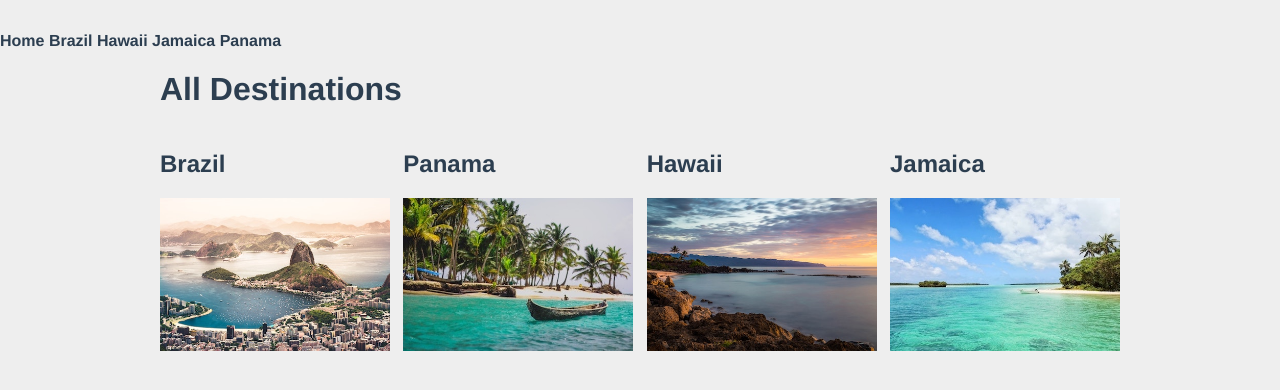
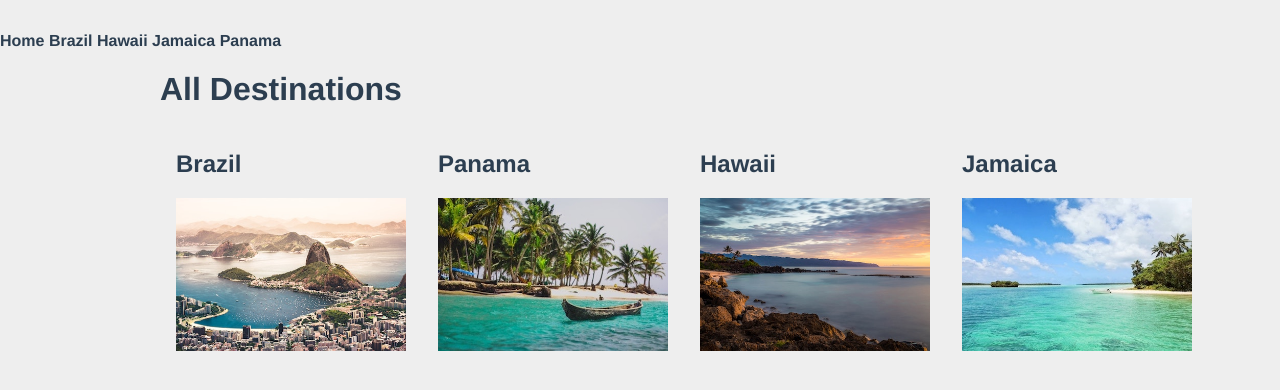
Before and after one commit to E-IckArt/vue-router-training, a Vue app: page / in a window 1280 px wide. Shown: the top 390 px of the page. Built offline with nearby package versions, Linux system fonts and the light colour scheme.

Commit message:
Add dynamic routes

```diff
--- a/src/router/index.ts
+++ b/src/router/index.ts
@@ -1,9 +1,5 @@
 import { createRouter, createWebHistory } from 'vue-router'
 import Home from '@/views/Home.vue'
-import Brazil from '@/views/Brazil.vue';
-import Hawaii from '@/views/Hawaii.vue';
-import Jamaica from "@/views/Jamaica.vue";
-import Panama from "@/views/Panama.vue";
 
 
 const routes = [
@@ -15,28 +11,33 @@
   {
     path: '/brazil',
     name: 'brazil',
-    component: Brazil
+    component: ()=>import('@/views/Brazil.vue') // Code for Lazy loading
   },
   {
     path: '/hawaii',
     name: 'hawaii',
-    component: Hawaii
+    component: ()=>import('@/views/Hawaii.vue')
   },
   {
     path: '/jamaica',
     name: 'jamaica',
-    component: Jamaica
+    component: ()=>import('@/views/Jamaica.vue')
   },
   {
     path: '/panama',
     name: 'panama',
-    component: Panama
+    component: ()=>import('@/views/Panama.vue')
+  },
+  {
+    path: '/destination/:id',
+    name: 'destination',
+    component: ()=>import('@/views/DestinationShow.vue')
   }
 ]
 
 const router = createRouter({
   history: createWebHistory(import.meta.env.BASE_URL),
-  linkActiveClass: "active",
+  //linkActiveClass: "active",
   routes
 })
 
--- /dev/null
+++ b/src/views/DestinationShow.vue
@@ -0,0 +1,28 @@
+<template>
+  <section class="destination">
+    <h1> {{ destination.name }}</h1>
+    <div class="destination-details">
+      <img :src="`/images/${destination.image}`" :alt="destination.name">
+      <p> {{ destination.description }}</p>
+    </div>
+  </section>
+</template>
+
+<script>
+import sourceData from '@/data.json'
+export default {
+  name: "DestinationShow.vue",
+  computed: {
+    destinationId() {
+      return parseInt(this.$route.params.id)
+    },
+    destination() {
+      return sourceData.destinations.find(destination => destination.id === this.destinationId)
+    }
+  }
+}
+</script>
+
+<style scoped>
+
+</style>
--- a/src/views/Home.vue
+++ b/src/views/Home.vue
@@ -33,5 +33,7 @@
 </script>
 
 <style scoped>
-
+  a {
+    margin: auto 1rem;
+  }
 </style>
```
